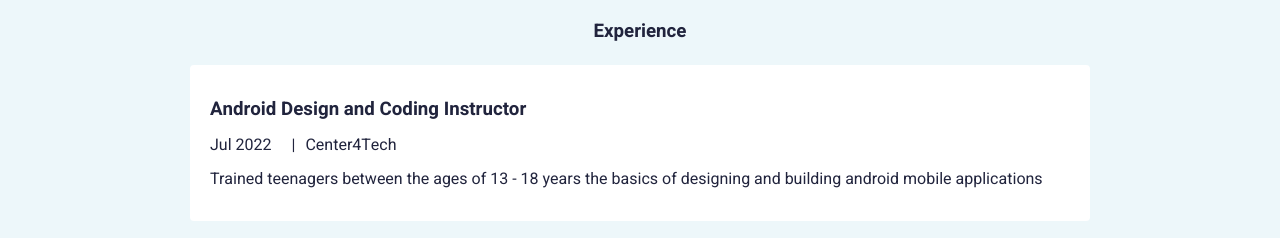
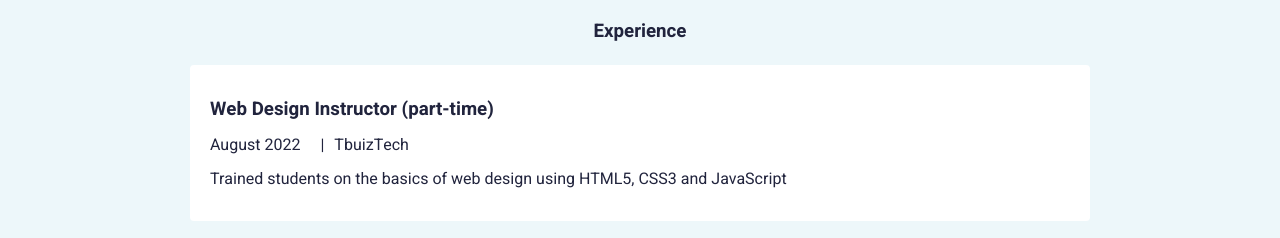
Before and after one commit to krysnkem/about-me-project, a plain HTML site: page index.html in a window 1280 px wide. Shown: the part 483-721 px from the top of the page. Drawn offline with Linux system fonts and the light colour scheme.

Commit message:
Feat: add one more experience section

```diff
--- a/index.html
+++ b/index.html
@@ -56,11 +56,20 @@
             </div>
         </div>
 
-
-
     </section>
     <section class="experience-section">
         <h3 class="center-text">Experience</h3>
+        <div class="experience-card">
+            <h3>Web Design Instructor (part-time)</h3>
+            <div class="date-and-company">
+                <p>August 2022</p>
+                <p class="divider">|</p>
+                <p>TbuizTech</p>
+            </div>
+            <p class="task-accomplishment">
+                Trained students on the basics of web design using HTML5, CSS3 and JavaScript
+            </p>
+        </div>
         <div class="experience-card">
             <h3>Android Design and Coding Instructor</h3>
             <div class="date-and-company">
@@ -69,8 +78,8 @@
                 <p>Center4Tech</p>
             </div>
             <p class="task-accomplishment">Trained teenagers between the ages of 13 - 18 years the
-                basics of designing and building android mobile applications</p>
-
+                basics of designing and building android mobile applications
+            </p>
         </div>
         <div class="experience-card">
             <h3>Android Developer Intern</h3>
@@ -80,7 +89,8 @@
                 <p>HNG INTERNSHIP 8.0</p>
             </div>
             <p class="task-accomplishment">Collaborated with a team of
-                android developers and back-end developers to build an android chat application</p>
+                android developers and back-end developers to build an android chat application
+            </p>
 
         </div>
 
```
